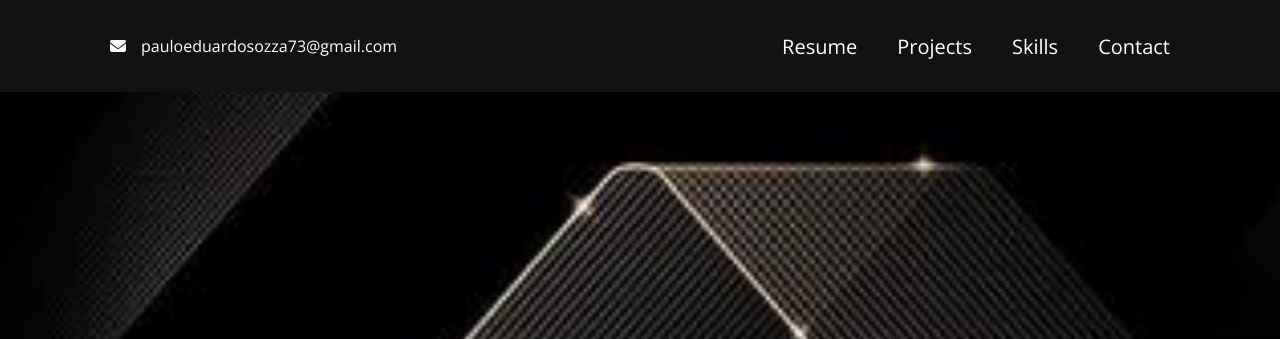
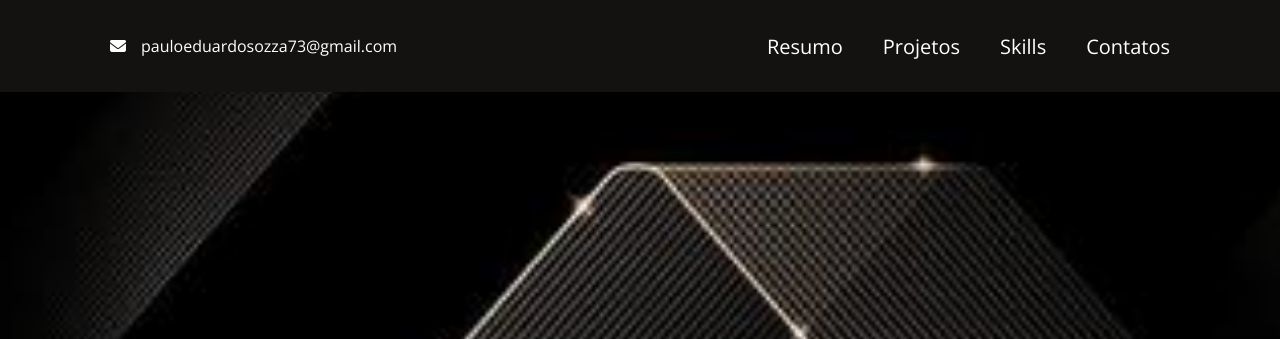
Before and after one commit to PauloEduardo26/portfolio, a plain HTML site: page index.html in a window 1280 px wide. Shown: the top 339 px of the page. Drawn offline with nearby package versions, Linux system fonts and the light colour scheme.

Commit message:
commit 5

```diff
--- a/index.html
+++ b/index.html
@@ -29,10 +29,10 @@
                 <input type="checkbox" class="toggle-menu">
                 <div class="hamburguer"></div>
                 <ul class="sections">
-                    <li><a href="#resume">Resume</a></li>
-                    <li><a href="#project">Projects</a></li>
+                    <li><a href="#resume">Resumo</a></li>
+                    <li><a href="#project">Projetos</a></li>
                     <li><a href="#skills">Skills</a></li>
-                    <li><a href="#contact">Contact</a></li>
+                    <li><a href="#contact">Contatos</a></li>
                 </ul>
             </nav>
         </header>
```
